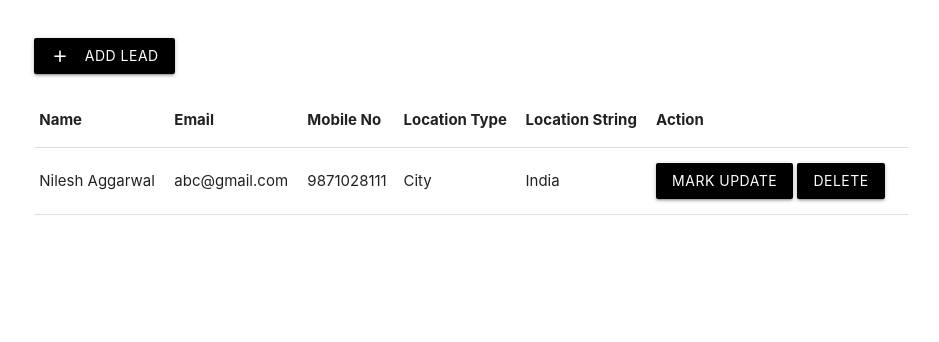
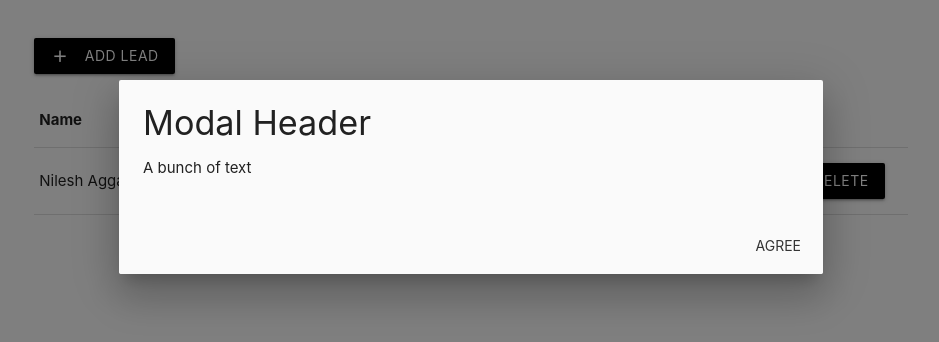
Before and after one commit to SinghVikram97/React-Modals, a React (Create React App) app: page / in a window 1280 px wide. Both pictures are taken after a click on the button "MARK UPDATE". Shown: the top 342 px of the page, without its empty margins (169-1108 px from the left). Built offline with nearby package versions, Linux system fonts and the light colour scheme; no server answers.

Commit message:
Made add modal

```diff
--- a/package.json
+++ b/package.json
@@ -3,6 +3,7 @@
   "version": "0.1.0",
   "private": true,
   "dependencies": {
+    "materialize-css": "^1.0.0",
     "prettier": "^2.0.5",
     "react": "^16.9.0",
     "react-dom": "^16.9.0",
--- /dev/null
+++ b/src/Components/AddModal.jsx
@@ -0,0 +1,27 @@
+import React, { Component } from "react";
+import M from "materialize-css";
+import "materialize-css/dist/css/materialize.min.css";
+export default class AddModal extends Component {
+  componentDidMount() {
+    console.log(this.props.id);
+  }
+  componentDidUpdate() {
+    // Make api request here
+    console.log(this.props.id);
+  }
+  render() {
+    return (
+      <div id="modal2" class="modal">
+        <div class="modal-content">
+          <h4>Modal Header</h4>
+          <p>A bunch of text</p>
+        </div>
+        <div class="modal-footer">
+          <a href="#!" class="modal-close waves-effect waves-green btn-flat">
+            Agree
+          </a>
+        </div>
+      </div>
+    );
+  }
+}
--- a/src/Components/Dashboard.jsx
+++ b/src/Components/Dashboard.jsx
@@ -1,6 +1,10 @@
 import React, { Component } from "react";
 import "./Dashboard.css";
+import AddModal from "./AddModal";
 export default class Dashboard extends Component {
+  state = {
+    activeId: 0,
+  };
   render() {
     return (
       <div className="container">
@@ -36,7 +40,18 @@ export default class Dashboard extends Component {
                   <td>City</td>
                   <td>India</td>
                   <td>
-                    <button className="btn black">Mark Update</button>&nbsp;
+                    <button
+                      className="btn black modal-trigger"
+                      data-target="modal2"
+                      data-id="1"
+                      onClick={(e) => {
+                        let id = e.target.getAttribute("data-id");
+                        this.setState({ activeId: id });
+                      }}
+                    >
+                      Mark Update
+                    </button>
+                    &nbsp;
                     <button className="btn black">Delete</button>
                   </td>
                 </tr>
@@ -44,6 +59,7 @@ export default class Dashboard extends Component {
             </table>
           </div>
         </div>
+
         {/* Modals */}
         <div id="modal1" className="modal">
           <div className="modal-content">
@@ -138,6 +154,7 @@ export default class Dashboard extends Component {
             </div>
           </div>
         </div>
+        <AddModal id={this.state.activeId} />
       </div>
     );
   }
```
Also changed, not shown: 1 other file (tests, documents, lock files or other folders).
